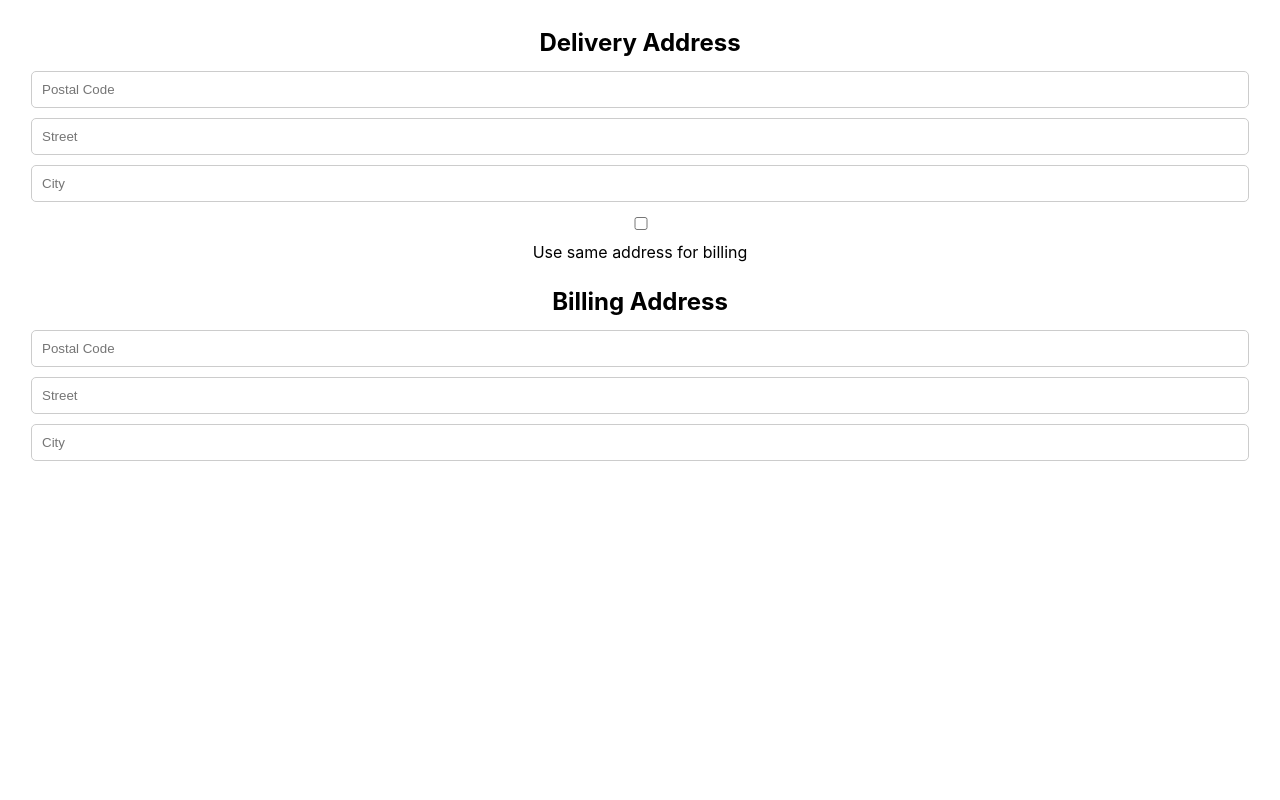
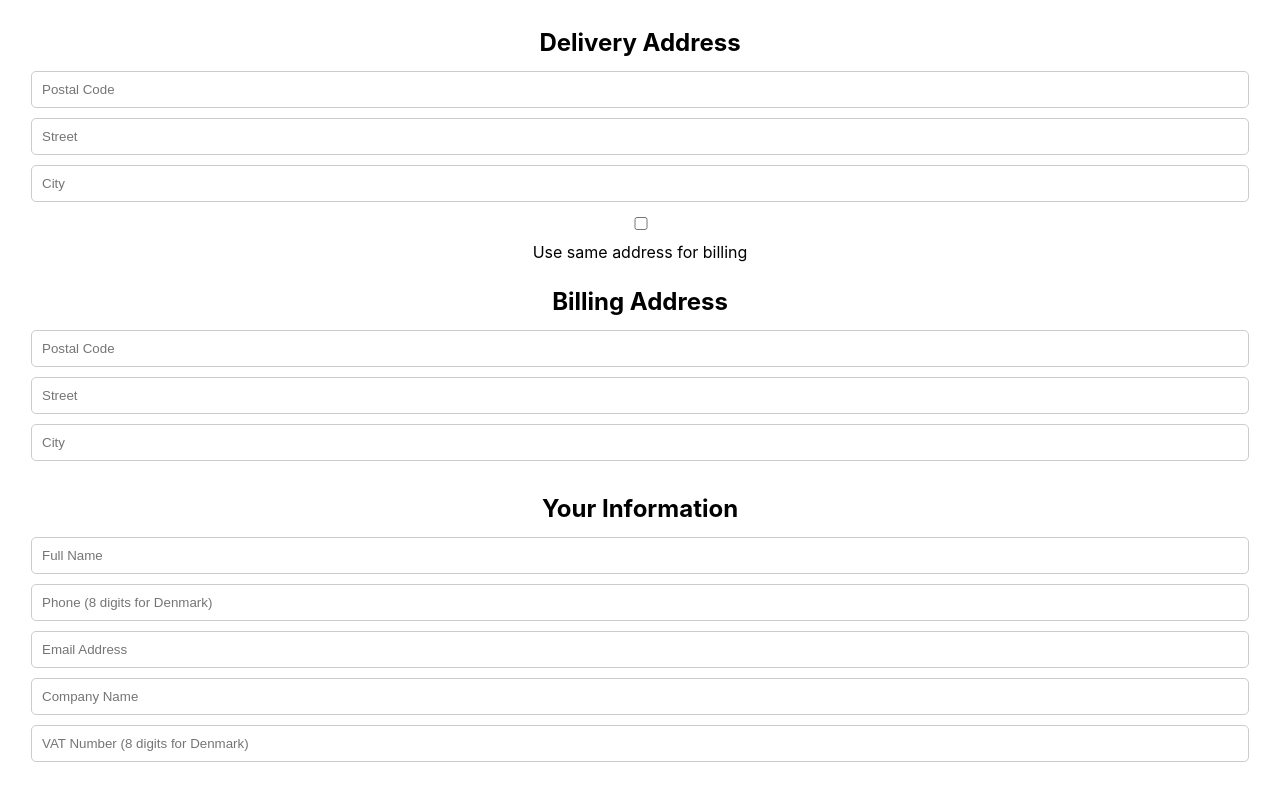
Before and after one commit to yukarasan/vita, a React (Vite) app: page / in a window 1280 px wide. Shown: the part 871-1671 px from the top of the page. Before the commit the page ends 1382 px from the top, so only its background shows below. Built offline with nearby package versions, Linux system fonts and the light colour scheme; no server answers.

Commit message:
User Information

```diff
--- a/src/components/delivery_address/DeliveryAddress.tsx
+++ b/src/components/delivery_address/DeliveryAddress.tsx
@@ -1,5 +1,6 @@
 import React, { useState } from 'react';
 import './DeliveryAddress.css';
+import { UserInformation } from './UserInformation';
 
 export const DeliveryAddress = () => {
   const [useSameAddress, setUseSameAddress] = useState(false);
@@ -134,6 +135,11 @@ export const DeliveryAddress = () => {
           />
         </div>
       )}
+
+      {/* User Information Section */}
+      <h2>Your Information</h2>
+      <UserInformation />
+
     </div>
   );
 };
--- /dev/null
+++ b/src/components/delivery_address/UserInformation.tsx
@@ -0,0 +1,56 @@
+import React, { useState } from 'react';
+
+export const UserInformation = () => {
+  const [userInfo, setUserInfo] = useState({
+    name: '',
+    phone: '',
+    email: '',
+    companyName: '',
+    vatNumber: '',
+  });
+
+  const handleInputChange = (e: React.ChangeEvent<HTMLInputElement>) => {
+    const { name, value } = e.target;
+    setUserInfo(prev => ({ ...prev, [name]: value }));
+  };
+
+  return (
+    <div>
+      <input
+        type="text"
+        name="name"
+        value={userInfo.name}
+        onChange={handleInputChange}
+        placeholder="Full Name"
+      />
+      <input
+        type="text"
+        name="phone"
+        value={userInfo.phone}
+        onChange={handleInputChange}
+        placeholder="Phone (8 digits for Denmark)"
+      />
+      <input
+        type="email"
+        name="email"
+        value={userInfo.email}
+        onChange={handleInputChange}
+        placeholder="Email Address"
+      />
+      <input
+        type="text"
+        name="companyName"
+        value={userInfo.companyName}
+        onChange={handleInputChange}
+        placeholder="Company Name"
+      />
+      <input
+        type="text"
+        name="vatNumber"
+        value={userInfo.vatNumber}
+        onChange={handleInputChange}
+        placeholder="VAT Number (8 digits for Denmark)"
+      />
+    </div>
+  );
+};
```
